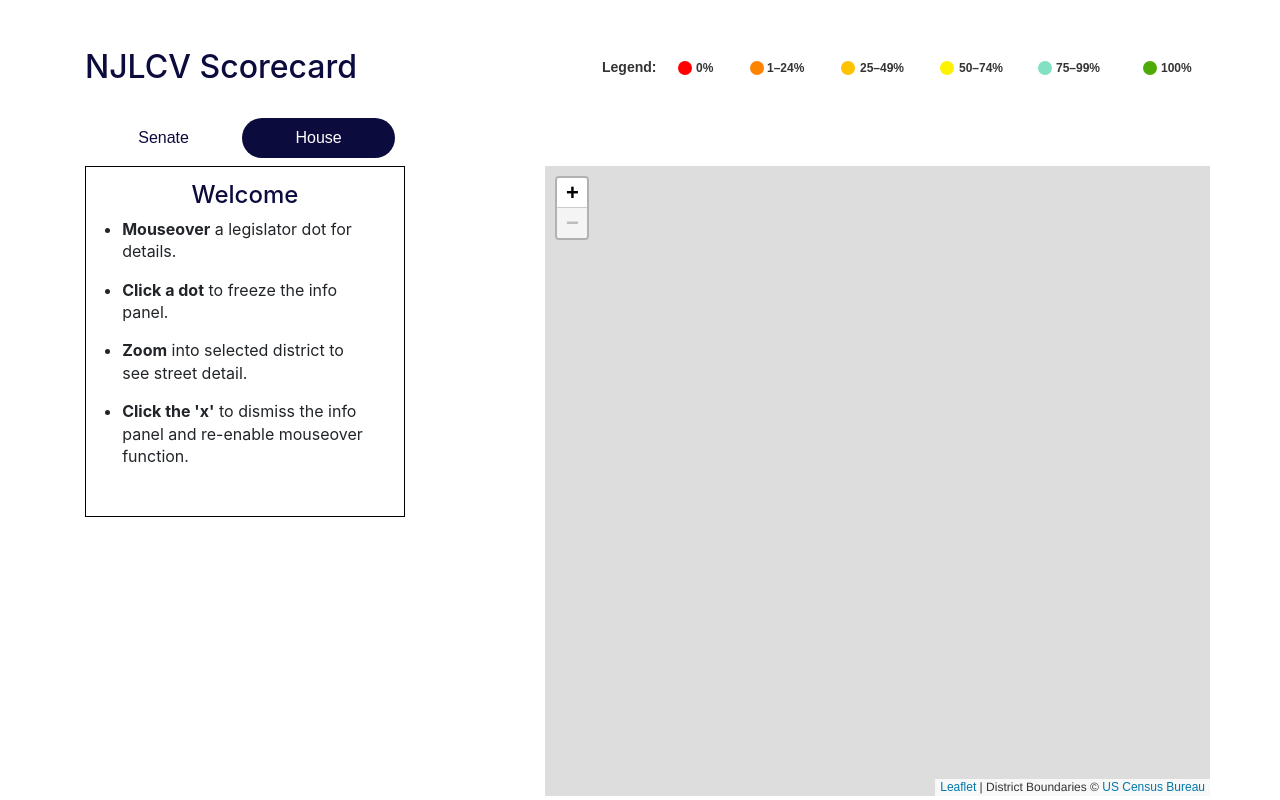
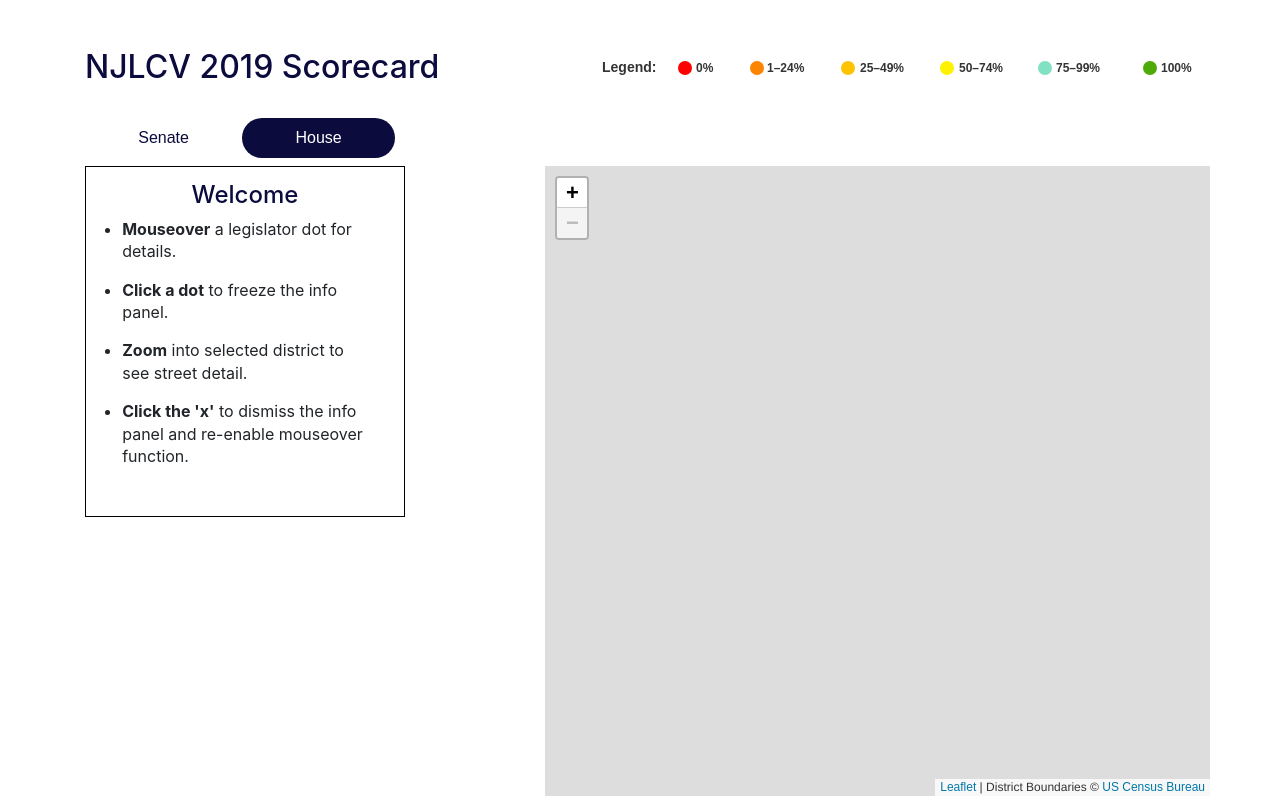
Before and after one commit to mroswell/njlcv-scorecard, a plain HTML site: page 2019-house-map.html in a window 1280 px wide. Shown: the top 800 px of the page. Drawn offline with nearby package versions, Linux system fonts and the light colour scheme; a script that the page names is missing; a web font is replaced by a local one.

Commit message:
update heading

```diff
--- a/2019-house-map.html
+++ b/2019-house-map.html
@@ -23,7 +23,7 @@
     <div class="container" id="top">
         <div class="row">
             <div class="col-5">
-                <h2>NJLCV Scorecard
+                <h2>NJLCV 2019 Scorecard
                     </br> <small  class="text-muted"></small>
                 </h2>
             </div>
```
